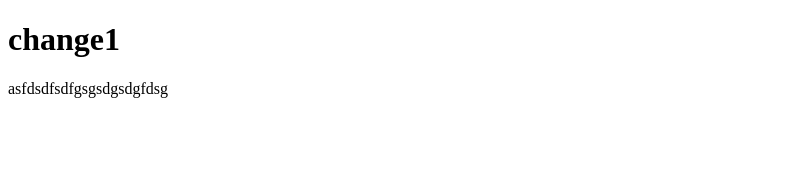
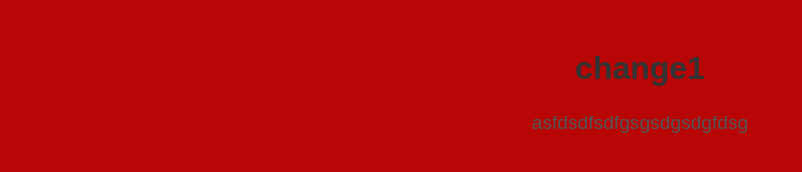
Before and after one commit to Sammy-0722/test1, a plain HTML site: page index.html in a window 1280 px wide. Shown: the whole page, without its empty margins (0-802 px from the left). Drawn offline with Linux system fonts and the light colour scheme.

Commit message:
6th commit

```diff
--- a/design.css
+++ b/design.css
@@ -3,7 +3,7 @@
 /* Set general styles for the body */
 body {
     font-family: Arial, sans-serif;
-    background-color: #f4f4f4;
+    background-color: #b80606;
     margin: 0;
     padding: 0;
 }
--- a/index.html
+++ b/index.html
@@ -4,7 +4,7 @@
     <meta charset="UTF-8">
     <meta name="viewport" content="width=device-width, initial-scale=1.0">
     <title>Document</title>
-    <link rel="stylesheet" href="styles.css">
+    <link rel="stylesheet" href="design.css">
 </head>
 
 <body>
```
